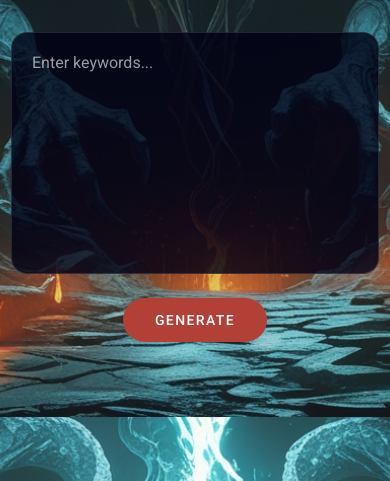
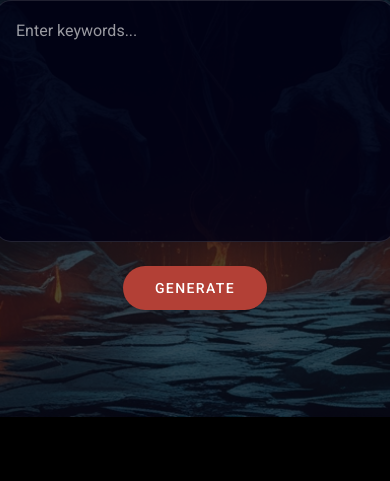
Before and after one commit to jurekblaszak/jurekblaszak.github.io, a plain HTML site: page index.html in a window 390 px wide. Shown: the part 427-908 px from the top of the page. After the commit the page ends 844 px from the top, so only its background shows below. Drawn offline with nearby package versions, Linux system fonts and the light colour scheme.

Commit message:
Update styles.css

```diff
--- a/styles.css
+++ b/styles.css
@@ -10,14 +10,15 @@ body {
     color: #ffffff;
     position: relative;
     overflow-x: hidden;
-    background: url('background-image.jpg') no-repeat center center fixed;
-    background-size: cover;
+    background-color: #000;
 }
 
 .background-image {
     position: fixed;
     top: 0;
     left: 0;
+    right: 0;
+    bottom: 0;
     width: 100%;
     height: 100%;
     z-index: 0;
@@ -29,9 +30,11 @@ body {
     position: fixed;
     top: 0;
     left: 0;
+    right: 0;
+    bottom: 0;
     width: 100%;
     height: 100%;
-    background: rgba(0, 0, 15, 0.1);
+    background: rgba(0, 0, 15, 0.7);
     z-index: 1;
 }
 
@@ -46,6 +49,7 @@ main {
     padding: 2rem;
     max-width: 1200px;
     margin: 0 auto;
+    box-sizing: border-box;
 }
 
 .logo-container {
@@ -147,15 +151,16 @@ textarea::placeholder {
         margin-bottom: 3rem;
     }
 
-    .background-image {
-        position: absolute;
-        background-attachment: scroll;
-        height: 100vh;
+    .background-image,
+    .background-overlay {
+        position: fixed;
+        min-height: 100vh;
+        height: 100%;
     }
 
-    .background-overlay {
-        position: absolute;
-        height: 100vh;
+    main {
+        min-height: 100vh;
+        padding: 2rem 1rem;
     }
 }
 
```
